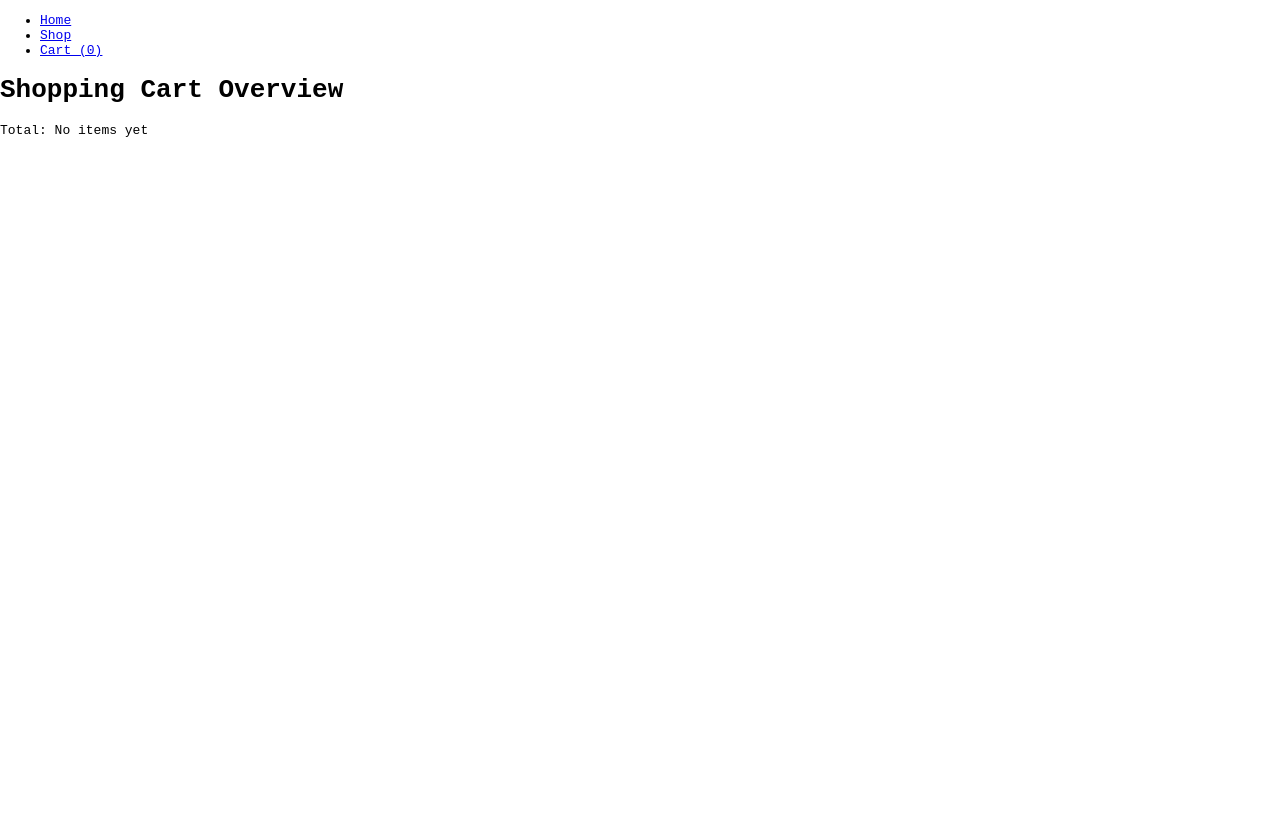
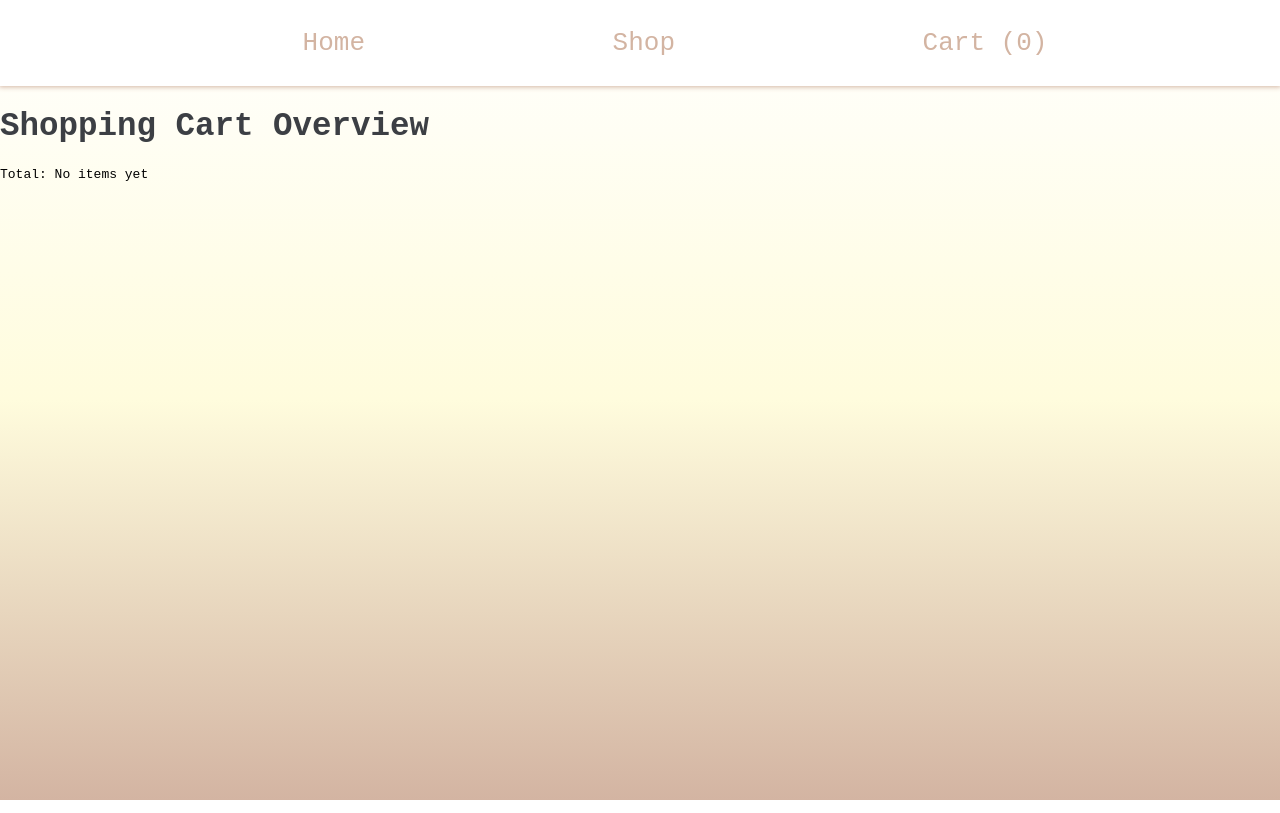
Before and after one commit to doctype-Melvin/shopping-cart, a React (Vite) app: page /shopping-cart/components/Cart in a window 1280 px wide. Built offline with nearby package versions, Linux system fonts and the light colour scheme.

Commit message:
adds styling to navbar and home

```diff
--- a/src/App.css
+++ b/src/App.css
@@ -1,5 +1,15 @@
 *, *::before, *::after {
   box-sizing: border-box;
+}
+
+:root {
+  --dark1: #323d4f;
+  --dark2: #3c3f44;
+  --base: #9eb4a7;
+  --light1: #d3b4a2;
+  --light2: #f3c2a4;
+  --light3: #fffcdd;
+  --white: #fff;
 }
 
 html, body, #root {
@@ -9,6 +19,86 @@ html, body, #root {
   font-family: monospace;
 }
 
+body {
+  background-image: linear-gradient(var(--white), var(--light3), var(--light1) ) ;
+}
+
+/* Navbar Element Start */
+.navbar, .navlinks {
+  display: flex;
+  width: 100vw;
+}
+
+.navbar {
+  justify-content: flex-start;
+  padding: 15px;
+  background-color: var(--white);
+  box-shadow: 0 0 5px 1px var(--light1);
+}
+
+.navlinks {
+  list-style-type: none;
+  justify-content: space-evenly;
+}
+
+.navlinks > li {
+  font-size: 2rem;
+}
+
+.link {
+  color: var(--light1);
+  text-decoration: none;
+}
+
+.link:hover, .link:active {
+  color: var(--dark1);
+  border-bottom: solid 2px var(--dark1);
+}
+
+.link:hover {
+  transition: .15s;
+}
+
+
+/* Navbar Element End */
+
+/* Home Container Start */
+.homeContainer {
+  display: flex;
+  justify-content: center;
+  align-items: center;
+  flex-direction: column;
+  padding: 20px;
+}
+
+.title, .welcome {
+  color: var(--dark2);
+}
+
+.title {
+  font-size: 2.5rem;
+  /* background: -webkit-linear-gradient(var(--dark2), var(--base));
+  -webkit-background-clip: text;
+  -webkit-text-fill-color: transparent; */
+}
+
+.welcome {
+  font-size: 1.75rem;
+}
+
+.preview {
+  display: grid;
+  grid-template-columns: repeat(3, 1fr);
+  grid-template-rows: 1fr;
+  gap: 20px;
+}
+
+.prevImg {
+  max-width: 150px;
+}
+/* Home Container End */
+
+/* Products in Shop Start */
 .productContainer,
 .addToCart {
   display: flex;
@@ -49,3 +139,5 @@ html, body, #root {
   margin-bottom: 20px;
   box-shadow: 5px 5px 10px 0px rgb(213, 213, 213);
 }
+
+/* Products in Shop End */
--- a/src/RouteSwitch.jsx
+++ b/src/RouteSwitch.jsx
@@ -15,15 +15,15 @@ const RouteSwitch = () => {
         <BrowserRouter>
             <div className="navbar">
                 <nav>
-                    <ul>
+                    <ul className="navlinks">
                         <li>
-                            <Link to="/shopping-cart/components/Home">Home</Link>
+                            <Link className="link" to="/shopping-cart/components/Home">Home</Link>
                         </li>
                         <li>
-                            <Link to="/shopping-cart/components/Shop">Shop</Link>
+                            <Link className="link" to="/shopping-cart/components/Shop">Shop</Link>
                         </li>
                         <li>
-                            <Link to="/shopping-cart/components/Cart">Cart {`(${order.length})`}</Link>
+                            <Link className="link" to="/shopping-cart/components/Cart">Cart {`(${order.length})`}</Link>
                         </li>
                     </ul>
                 </nav>
--- a/src/components/Home.jsx
+++ b/src/components/Home.jsx
@@ -1,12 +1,15 @@
 import React from "react";
 
-const Home = () => {
+const Home = (props) => {
+    console.log(props)
     return (
         <div className="homeContainer">
             <h1 className="title">Aphrodite, Venus & Helen</h1>
             <p className="welcome">Welcome to the world of beauty and spa.</p>
             <div className="preview">
-                Product Preview
+                <img className="prevImg" src="/pic4.jpeg"></img>
+                <img className="prevImg" src="/pic3.jpeg"></img>
+                <img className="prevImg" src="/pic6.jpeg"></img>
             </div>
         </div>
     )
```
